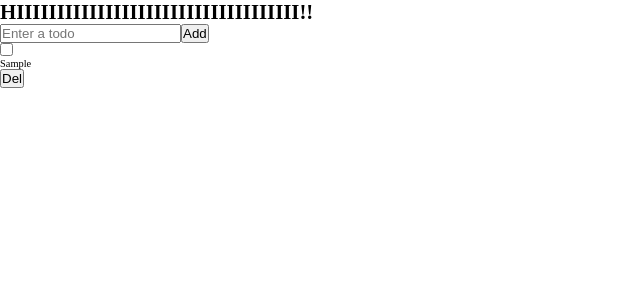
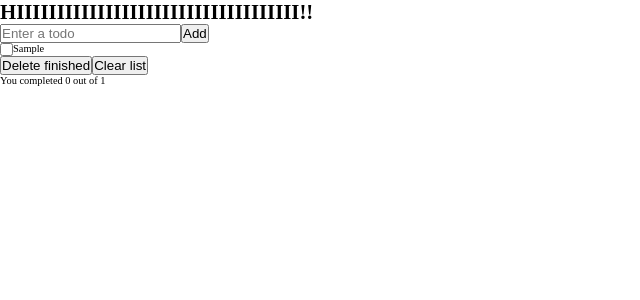
Before and after one commit to myrahkis/simples-w-vue, a Vue app in the folder todo-list/: page / in a window 1280 px wide. Both pictures are taken after typing "Sample" into the empty fields and a click on the button "Add". Shown: the top 300 px of the page, without its empty margins (0-640 px from the left). Built offline with nearby package versions, Linux system fonts and the light colour scheme.

Commit message:
i lied. now logic is almost done (check/delete checked)

```diff
--- a/todo-list/src/App.vue
+++ b/todo-list/src/App.vue
@@ -1,38 +1,58 @@
 <script setup>
-import { ref } from 'vue'
+import { computed, ref } from 'vue'
 
 const todos = ref([])
-const newTodo = ref('')
+const todo = ref(null)
 
-function handleSubmit() {
-  addNewTodo()
+const finished = computed(() => todos.value.filter((todo) => todo.done).length);
+const listLength = computed(() => todos.value.length);
+
+function addNewTodo() {
+  if (!todo.value) return
+
+  const newTodo = {
+    todo: todo.value,
+    done: false,
+  }
+
+  todos.value.push(newTodo)
+  todo.value = null
 }
 
-function addNewTodo() {
-  if (!newTodo.value) return
-
-  todos.value.push(newTodo.value)
-  newTodo.value = ''
+function checkTodo(index) {
+  todos.value = todos.value.map((todo, id) => (id === index ? { ...todo, done: !todo.done } : todo))
 }
 
-function deleteTodo(index) {
-  todos.value = todos.value.filter((_, id) => id !== index)
+function deleteChecked() {
+  todos.value = todos.value.filter((todo) => !todo.done)
+}
+
+function clearList() {
+  todos.value = []
 }
 </script>
 
 <template>
   <main>
     <h1>HIIIIIIIIIIIIIIIIIIIIIIIIIIIIIIIIIII!!</h1>
-    <input type="text" v-model="newTodo" @keyup.enter="addNewTodo" placeholder="Enter a todo" />
+    <input type="text" v-model="todo" @keyup.enter="addNewTodo" placeholder="Enter a todo" />
     <button @click="addNewTodo">Add</button>
     <ul v-for="(todo, index) in todos" :key="index">
-      <li>
-        <input type="checkbox" />
-        <p>{{ todo }}</p>
-        <button @click="deleteTodo(index)">Del</button>
+      <li class="row">
+        <input type="checkbox" :checked="todo.done" @click="checkTodo(index)" />
+        <p>{{ todo.todo }}</p>
       </li>
     </ul>
+    <button @click="deleteChecked">Delete finished</button>
+    <button @click="clearList">Clear list</button>
   </main>
+  <div v-if="listLength > 0">
+    <p>You completed {{ finished }} out of {{ listLength }}</p>
+  </div>
 </template>
 
-<style scoped></style>
+<style scoped>
+.row {
+  display: flex;
+}
+</style>
```
